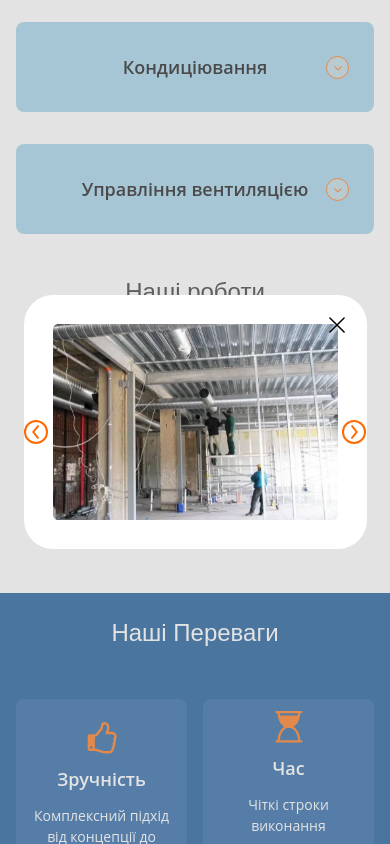
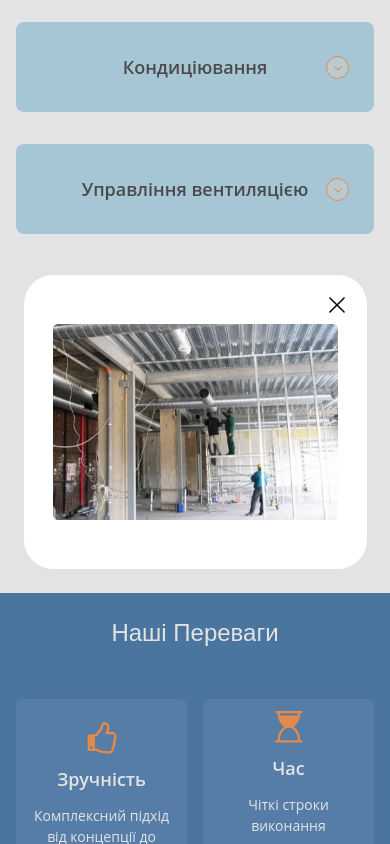
Before and after one commit to VitaliiBarabash1990/ventilation-system, a Next.js app: page / in a window 390 px wide. Both pictures are taken after a click on the element 195 px from the left and 421 px from the top of the page. Built offline with nearby package versions, Linux system fonts and the light colour scheme.

Commit message:
test mobile modal_2

```diff
--- a/src/components/Modal/Modal.module.css
+++ b/src/components/Modal/Modal.module.css
@@ -11,7 +11,7 @@
 .content {
 	position: relative;
 	background-color: var(--white);
-	padding: 29px 29px;
+	padding: 49px 29px;
 	overflow: hidden;
 	border-radius: 5px;
 	width: calc(100% - 32px);
--- a/src/components/OurWorks/OurWorks.module.css
+++ b/src/components/OurWorks/OurWorks.module.css
@@ -76,7 +76,7 @@
 		align-items: center;
 		justify-content: center;
 		cursor: pointer;
-		z-index: 999;
+		z-index: 9;
 	}
 
 	.navButton:hover .navButton_icon {
--- a/src/components/UI/RegistrationForm/RegistrationForm.module.css
+++ b/src/components/UI/RegistrationForm/RegistrationForm.module.css
@@ -1,5 +1,5 @@
 .container__form {
-	min-width: calc(100% - 40px);
+	min-width: calc(100% - 58px);
 }
 .formik__title {
 	font-family: var(--font-family);
@@ -46,8 +46,6 @@
 	flex-direction: column;
 	align-items: center;
 	justify-content: flex-start;
-	/* gap: 24px; */
-	/* margin-top: 42px; */
 }
 .formik__btn {
 	background: var(--background-button);
@@ -82,7 +80,7 @@
 	font-family: inherit;
 }
 
-@media screen and (min-width: 320px) {
+@media screen and (min-width: 375px) {
 	.form {
 		margin-top: 42px;
 		gap: 24px;
```
